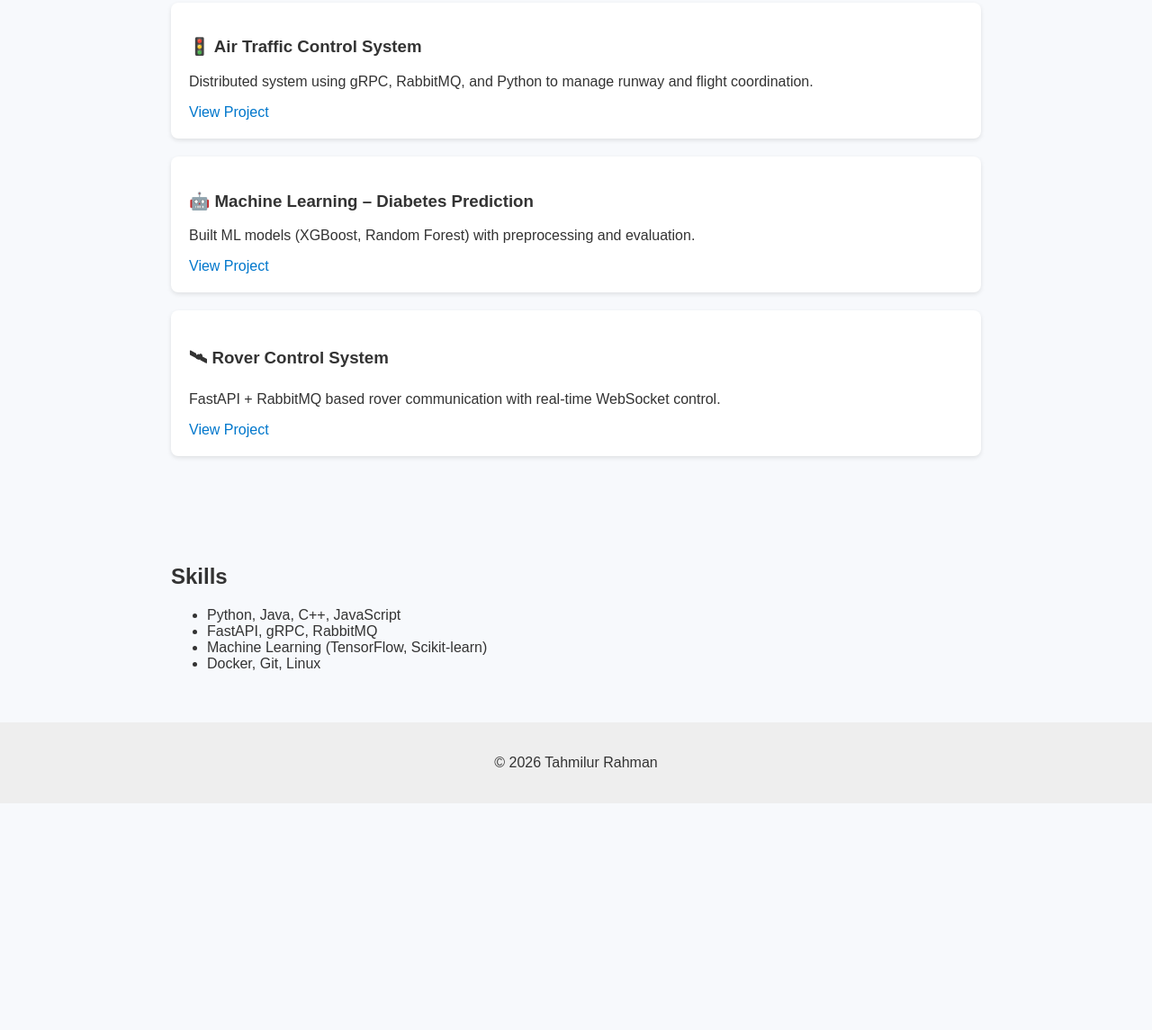
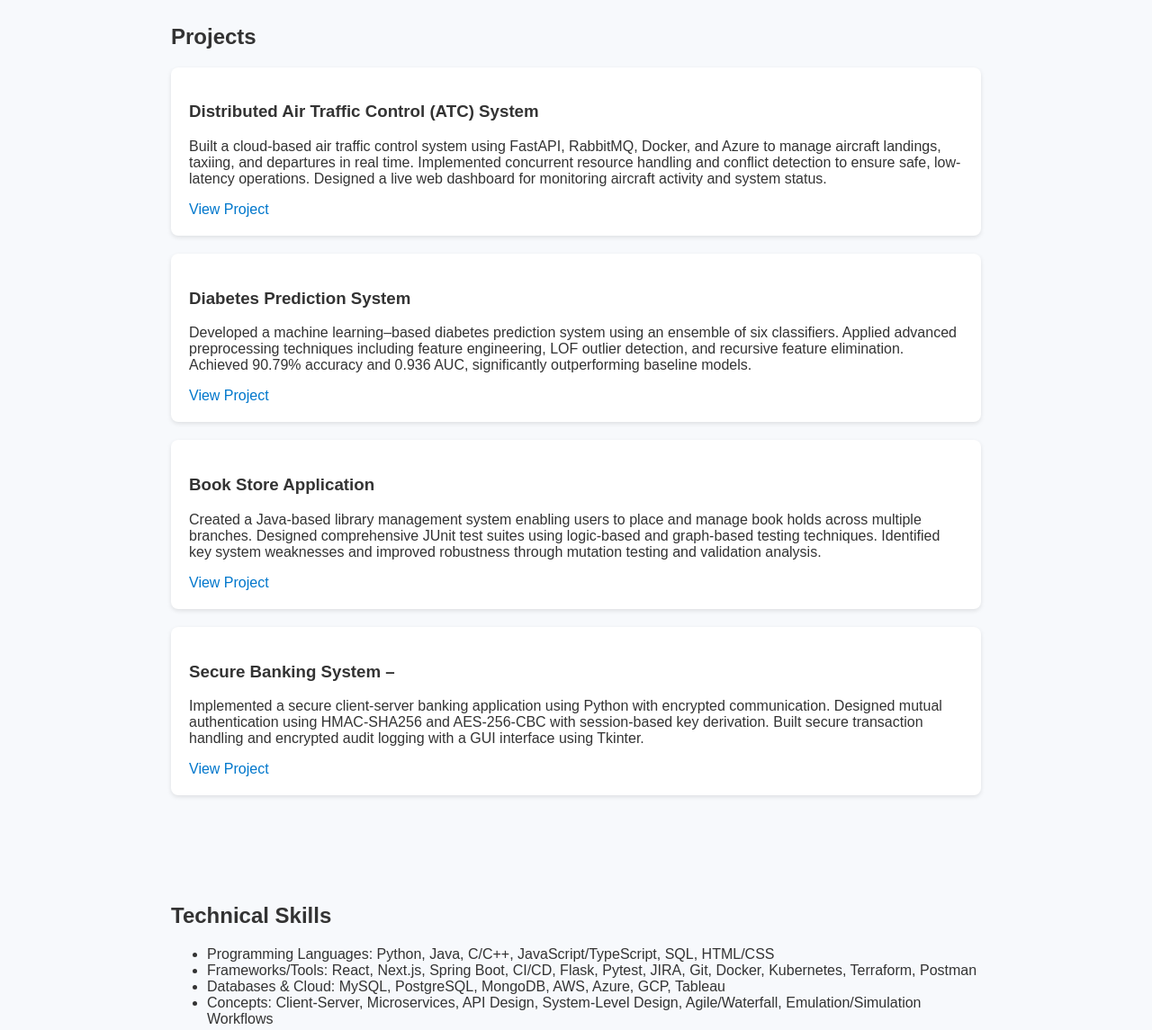
Before and after one commit to Tanim7/Tanim7.github.io, a plain HTML site: page index.html in a window 1280 px wide. Shown: the part 517-1662 px from the top of the page at 90% size. Before the commit the page ends 1410 px from the top, so only its background shows below. Drawn offline with Linux system fonts and the light colour scheme.

Commit message:
Update index.html

```diff
--- a/index.html
+++ b/index.html
@@ -3,27 +3,24 @@
 <head>
   <meta charset="UTF-8" />
   <meta name="viewport" content="width=device-width, initial-scale=1.0"/>
-  <title>Tahmilur Rahman | Portfolio</title>
+  <title>Tahmilur Tanim | Portfolio</title>
   <link rel="stylesheet" href="style.css" />
 </head>
 <body>
 
   <header>
-    <h1>Tahmilur Rahman</h1>
-    <p>Software Engineer | Systems & AI Enthusiast</p>
+    <h1>Tahmilur Tanim</h1>
+    <p>Software Engineer | Full-Stack Developer | Systems & AI Enthusiast</p>
     <div class="links">
-      <a href="https://github.com/YOURUSERNAME" target="_blank">GitHub</a>
-      <a href="https://linkedin.com/in/YOURPROFILE" target="_blank">LinkedIn</a>
-      <a href="resume.pdf" target="_blank">Resume</a>
+      <a href="https://github.com/Tanim7" target="_blank">GitHub</a>
+      <a href="https://www.linkedin.com/in/tahmilur/" target="_blank">LinkedIn</a>
     </div>
   </header>
 
   <section>
     <h2>About Me</h2>
     <p>
-      I’m a recent Computer Engineering graduate with experience in backend systems,
-      distributed systems, machine learning, and full-stack development.
-      I enjoy building reliable systems and solving real-world problems.
+      I’m a Computer Engineering graduate specializing in software systems, with hands-on experience in backend development, distributed systems, machine learning, and full-stack applications. I hold a Bachelor’s degree in Computer Engineering (Software Stream) and completed a 16-month co-op at the Independent Electricity System Operator (IESO), where I contributed to grid performance analysis and compliance assurance projects. Proficient in C/C++, Java, Python, and SQL, I enjoy building reliable, scalable systems and applying engineering principles to solve real-world problems. I’m passionate about developing impactful software and continuously learning new technologies.
     </p>
   </section>
 
@@ -31,36 +28,42 @@
     <h2>Projects</h2>
 
     <div class="project">
-      <h3>🚦 Air Traffic Control System</h3>
-      <p>Distributed system using gRPC, RabbitMQ, and Python to manage runway and flight coordination.</p>
-      <a href="https://github.com/YOURUSERNAME/air-traffic-system" target="_blank">View Project</a>
+      <h3>Distributed Air Traffic Control (ATC) System</h3>
+      <p>Built a cloud-based air traffic control system using FastAPI, RabbitMQ, Docker, and Azure to manage aircraft landings, taxiing, and departures in real time. Implemented concurrent resource handling and conflict detection to ensure safe, low-latency operations. Designed a live web dashboard for monitoring aircraft activity and system status.</p>
+      <a href="https://github.com/Tanim7/Air-Traffic-Control" target="_blank">View Project</a>
     </div>
 
     <div class="project">
-      <h3>🤖 Machine Learning – Diabetes Prediction</h3>
-      <p>Built ML models (XGBoost, Random Forest) with preprocessing and evaluation.</p>
-      <a href="https://github.com/YOURUSERNAME/diabetes-ml" target="_blank">View Project</a>
+      <h3>Diabetes Prediction System </h3>
+      <p>Developed a machine learning–based diabetes prediction system using an ensemble of six classifiers. Applied advanced preprocessing techniques including feature engineering, LOF outlier detection, and recursive feature elimination. Achieved 90.79% accuracy and 0.936 AUC, significantly outperforming baseline models.</p>
+      <a href="https://github.com/Tanim7/Diabetes-Prediction-using-Hybrid-ML" target="_blank">View Project</a>
     </div>
 
     <div class="project">
-      <h3>🛰 Rover Control System</h3>
-      <p>FastAPI + RabbitMQ based rover communication with real-time WebSocket control.</p>
-      <a href="https://github.com/YOURUSERNAME/rover-system" target="_blank">View Project</a>
+      <h3>Book Store Application</h3>
+      <p>Created a Java-based library management system enabling users to place and manage book holds across multiple branches. Designed comprehensive JUnit test suites using logic-based and graph-based testing techniques. Identified key system weaknesses and improved robustness through mutation testing and validation analysis.</p>
+      <a href="https://github.com/Tanim7/Book-Store-App-Testing" target="_blank">View Project</a>
+    </div>
+
+    <div class="project">
+      <h3>Secure Banking System –</h3>
+      <p>Implemented a secure client-server banking application using Python with encrypted communication. Designed mutual authentication using HMAC-SHA256 and AES-256-CBC with session-based key derivation. Built secure transaction handling and encrypted audit logging with a GUI interface using Tkinter.</p>
+      <a href="https://github.com/Tanim7/Secure-Banking-System" target="_blank">View Project</a>
     </div>
   </section>
 
   <section>
-    <h2>Skills</h2>
+    <h2>Technical Skills</h2>
     <ul>
-      <li>Python, Java, C++, JavaScript</li>
-      <li>FastAPI, gRPC, RabbitMQ</li>
-      <li>Machine Learning (TensorFlow, Scikit-learn)</li>
-      <li>Docker, Git, Linux</li>
+      <li>Programming Languages: Python, Java, C/C++, JavaScript/TypeScript, SQL, HTML/CSS </li>
+      <li>Frameworks/Tools: React, Next.js, Spring Boot, CI/CD, Flask, Pytest, JIRA, Git, Docker, Kubernetes, Terraform, Postman </li>
+      <li>Databases & Cloud: MySQL, PostgreSQL, MongoDB, AWS, Azure, GCP, Tableau </li>
+      <li>Concepts: Client-Server, Microservices, API Design, System-Level Design, Agile/Waterfall, Emulation/Simulation Workflows</li>
     </ul>
   </section>
 
   <footer>
-    <p>© 2026 Tahmilur Rahman</p>
+    <p>© 2026 Tahmilur Rahman. All rights reserved.</p>
   </footer>
 
 </body>
```
